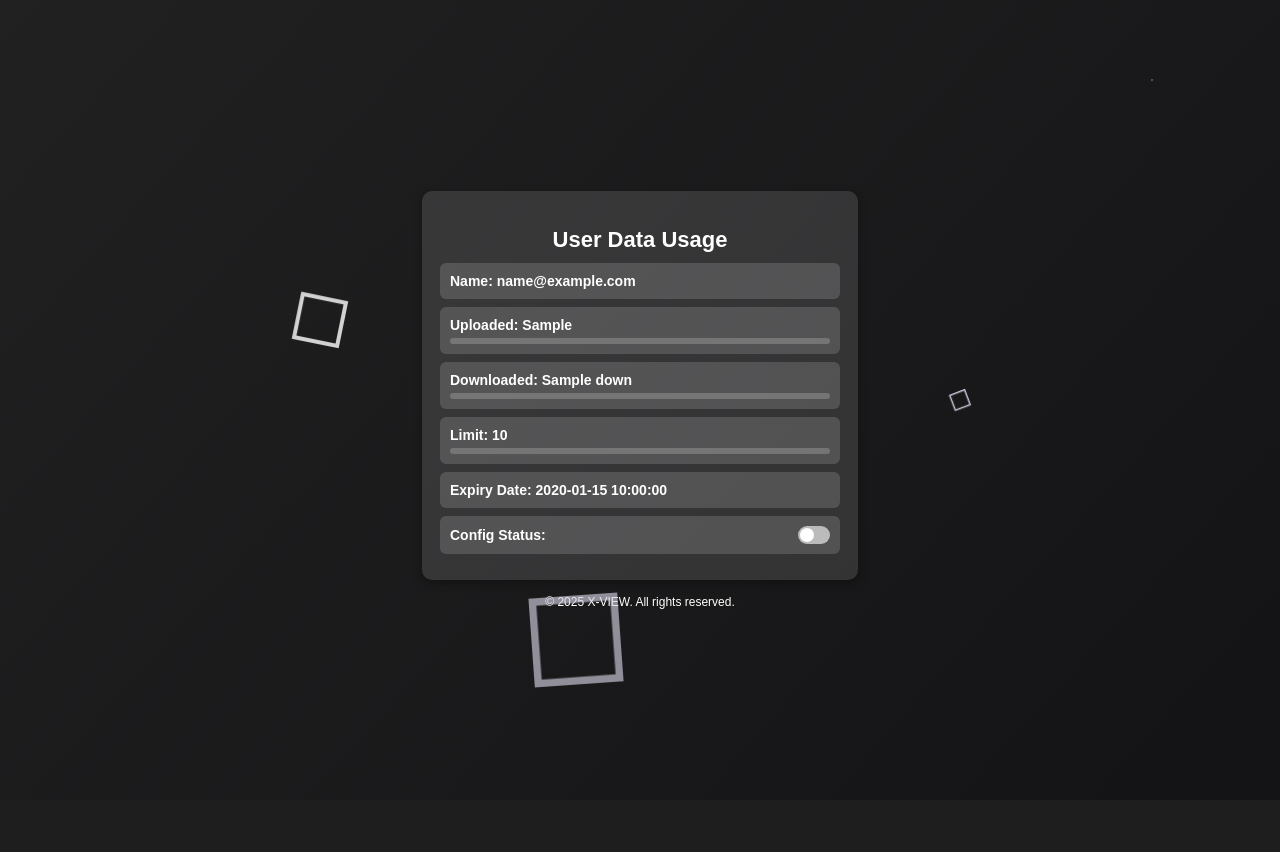
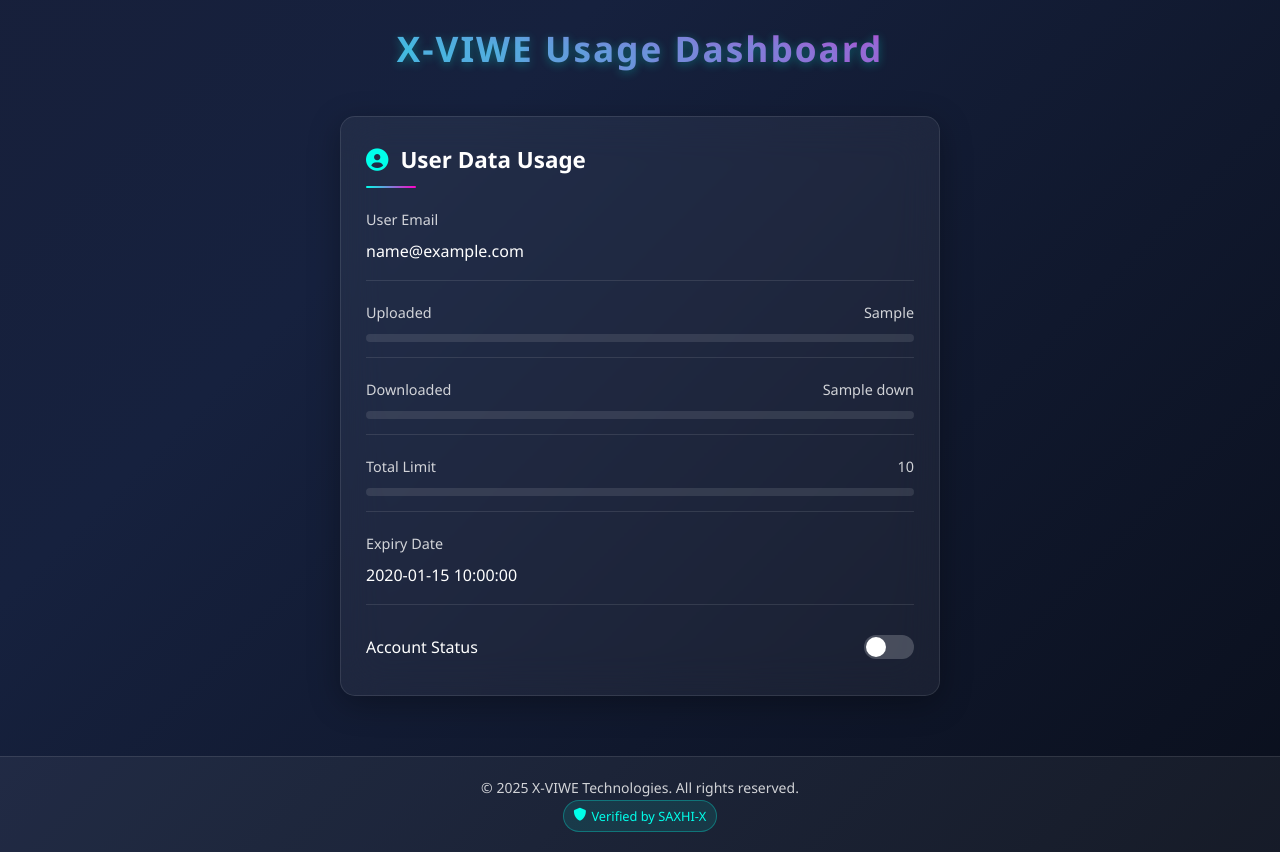
Before and after one commit to SAXHI-X/X-VIWE, a Python web app: template templates/result.html in a window 1280 px wide. Before the commit the page ends 688 px from the top, so only its background shows below. Run offline with Jinja, Linux system fonts and the light colour scheme; the template is opened without the code that fills it: most values are stand-ins (such as "Sample title", 1, 10 or a date in 2020).

Commit message:
Update result.html

```diff
--- a/templates/result.html
+++ b/templates/result.html
@@ -3,259 +3,426 @@
 <head>
     <meta charset="UTF-8">
     <meta name="viewport" content="width=device-width, initial-scale=1.0">
-    <title>X-VIEW USAGE</title>
+    <title>X-VIWE Usage Dashboard</title>
+    <link rel="stylesheet" href="https://cdnjs.cloudflare.com/ajax/libs/font-awesome/6.0.0-beta3/css/all.min.css">
     <style>
-        /* Existing Gradient Background Animation */
+        /* Modern Gradient Background Animation */
         @keyframes gradientAnimation {
             0% { background-position: 0% 50%; }
             50% { background-position: 100% 50%; }
             100% { background-position: 0% 50%; }
         }
 
+        :root {
+            --primary: #00ffea;
+            --secondary: #ff00c7;
+            --success: #00ff7f;
+            --warning: #ffa500;
+            --danger: #ff3860;
+            --text-light: rgba(255, 255, 255, 0.8);
+            --card-bg: rgba(255, 255, 255, 0.05);
+            --card-border: rgba(255, 255, 255, 0.1);
+        }
+
         body {
-            font-family: 'Arial', sans-serif;
-            background: linear-gradient(-45deg, #535153, #26272b, #241f27, #009688);
+            font-family: 'Segoe UI', 'Arial', sans-serif;
+            background: linear-gradient(135deg, #000000, #1a1a2e, #16213e, #000000);
             background-size: 400% 400%;
-            animation: gradientAnimation 10s ease infinite;
+            animation: gradientAnimation 15s ease infinite;
             display: flex;
+            flex-direction: column;
             justify-content: center;
             align-items: center;
-            height: 100vh;
+            min-height: 100vh;
             margin: 0;
             color: white;
-            flex-direction: column;
+            line-height: 1.6;
         }
 
-        .container {
-            background: rgba(255, 255, 255, 0.12);
-            padding: 18px;
-            border-radius: 10px;
-            box-shadow: 0 3px 10px rgba(0, 0, 0, 0.3);
+        /* Header Styling */
+        .header {
             width: 100%;
-            max-width: 400px;
-            text-align: left;
+            padding: 20px 0;
+            text-align: center;
+            position: relative;
         }
 
-        h2 {
-            color: #ffffff;
-            margin-bottom: 10px;
-            font-size: 22px;
-            font-weight: bold;
-            text-align: center;
+        .header h1 {
+            font-size: 2.2rem;
+            font-weight: 900;
+            margin: 0;
+            background: linear-gradient(to right, var(--primary), var(--secondary));
+            -webkit-background-clip: text;
+            background-clip: text;
+            color: transparent;
+            letter-spacing: 2px;
+            text-shadow: 0 2px 10px rgba(0, 255, 234, 0.3);
         }
 
-        .info {
-            background: rgba(255, 255, 255, 0.15);
-            margin: 8px 0;
-            padding: 10px;
-            border-radius: 6px;
-            font-size: 14px;
-            color: #ffffff;
-            font-weight: bold;
+        /* Container Styling */
+        .container {
+            width: 90%;
+            max-width: 600px;
+            padding: 20px;
+            margin-bottom: 20px;
         }
 
+        /* Card Styling */
+        .card {
+            background: var(--card-bg);
+            backdrop-filter: blur(20px);
+            -webkit-backdrop-filter: blur(20px);
+            border: 1px solid var(--card-border);
+            border-radius: 15px;
+            box-shadow: 0 8px 32px rgba(0, 0, 0, 0.3);
+            padding: 25px;
+            transition: all 0.3s ease;
+            position: relative;
+            overflow: hidden;
+        }
+
+        .card::before {
+            content: '';
+            position: absolute;
+            top: -50%;
+            left: -50%;
+            width: 200%;
+            height: 200%;
+            background: linear-gradient(
+                to bottom right,
+                rgba(0, 255, 234, 0.1),
+                rgba(255, 0, 199, 0.1)
+            );
+            transform: rotate(30deg);
+            z-index: -1;
+            opacity: 0;
+            transition: opacity 0.5s ease;
+        }
+
+        .card:hover {
+            transform: translateY(-7px);
+            box-shadow: 0 12px 40px rgba(0, 0, 0, 0.4);
+            border-color: rgba(255, 255, 255, 0.2);
+        }
+
+        .card:hover::before {
+            opacity: 1;
+        }
+
+        /* Card Titles */
+        .card h3 {
+            margin-top: 0;
+            margin-bottom: 20px;
+            font-size: 1.4rem;
+            color: white;
+            display: flex;
+            align-items: center;
+            gap: 12px;
+            font-weight: 600;
+            position: relative;
+            padding-bottom: 10px;
+        }
+
+        .card h3::after {
+            content: '';
+            position: absolute;
+            bottom: 0;
+            left: 0;
+            width: 50px;
+            height: 2px;
+            background: linear-gradient(to right, var(--primary), var(--secondary));
+            border-radius: 2px;
+        }
+
+        .card h3 i {
+            font-size: 1.4rem;
+            color: var(--primary);
+        }
+
+        /* Info Items */
+        .info-item {
+            margin-bottom: 20px;
+            padding-bottom: 15px;
+            border-bottom: 1px solid rgba(255, 255, 255, 0.1);
+        }
+
+        .info-item:last-child {
+            border-bottom: none;
+            margin-bottom: 0;
+            padding-bottom: 0;
+        }
+
+        .info-label {
+            display: flex;
+            justify-content: space-between;
+            align-items: center;
+            margin-bottom: 8px;
+            font-size: 0.9rem;
+            color: var(--text-light);
+        }
+
+        .info-value {
+            font-size: 1rem;
+            font-weight: 500;
+        }
+
+        /* Progress Bars */
         .progress-container {
             width: 100%;
-            background: rgba(255, 255, 255, 0.2);
-            border-radius: 5px;
+            background: rgba(255, 255, 255, 0.1);
+            border-radius: 10px;
             overflow: hidden;
-            margin-top: 5px;
+            margin-top: 10px;
+            height: 8px;
         }
 
         .progress-bar {
-            height: 6px;
+            height: 100%;
             width: 0%;
-            background: #05b00d; /* Default green color */
-            transition: width 1.5s ease-in-out, background-color 0.5s ease;
+            transition: width 1.5s ease-in-out, background 0.5s ease;
+            border-radius: 10px;
+            position: relative;
         }
 
+        .progress-bar::after {
+            content: '';
+            position: absolute;
+            top: 0;
+            left: 0;
+            right: 0;
+            bottom: 0;
+            background: linear-gradient(
+                to right,
+                rgba(255, 255, 255, 0.1),
+                rgba(255, 255, 255, 0.3)
+            );
+            border-radius: 10px;
+            opacity: 0.5;
+        }
+
+        /* Toggle Switch */
         .toggle-container {
             display: flex;
             align-items: center;
             justify-content: space-between;
+            padding: 10px 0;
         }
 
         .toggle {
-            width: 32px;
-            height: 18px;
-            background: #bbb;
+            position: relative;
+            width: 50px;
+            height: 24px;
             border-radius: 20px;
-            position: relative;
+            background: rgba(255, 255, 255, 0.2);
             cursor: pointer;
-            transition: 0.3s;
-        }
-
-        .toggle:before {
-            content: "";
-            position: absolute;
-            width: 14px;
-            height: 14px;
-            background: white;
-            border-radius: 50%;
-            top: 50%;
-            left: 2px;
-            transform: translateY(-50%);
-            transition: 0.3s;
+            transition: all 0.3s ease;
         }
 
         .toggle.active {
-            background: #fa2cfa;
+            background: var(--success);
         }
 
-        .toggle.active:before {
-            left: 16px;
+        .toggle::before {
+            content: '';
+            position: absolute;
+            width: 20px;
+            height: 20px;
+            border-radius: 50%;
+            background: white;
+            top: 2px;
+            left: 2px;
+            transition: all 0.3s ease;
         }
 
-        .footer {
-            font-size: 12px;
-            color: #ffffff;
-            margin-top: 15px;
-            text-align: center;
+        .toggle.active::before {
+            left: 28px;
+            background: white;
         }
 
-        /* ============= New Animation Background ========= */
-        .background {
-            background: linear-gradient(132deg, #3b3b3b, #272627, #0c0c0e);
-            background-size: 400% 400%;
-            animation: Gradient 15s ease infinite;
-            position: fixed;
-            top: 0;
-            left: 0;
-            height: 100vh;
-            width: 100%;
-            z-index: -1;
+        /* Status Indicators */
+        .status-indicator {
+            display: inline-flex;
+            align-items: center;
+            gap: 6px;
+            padding: 4px 10px;
+            border-radius: 20px;
+            font-size: 0.8rem;
+            font-weight: 600;
         }
 
-        .cube {
-            position: absolute;
-            top: 80vh;
-            left: 45vw;
-            width: 10px;
-            height: 10px;
-            border: solid 1px #D7D4E4;
-            transform-origin: top left;
-            transform: scale(0) rotate(0deg) translate(-50%, -50%);
-            animation: cube 12s ease-in forwards infinite;
+        .status-indicator.online {
+            background: rgba(0, 255, 127, 0.1);
+            color: var(--success);
         }
 
-        .cube:nth-child(2n) {
-            border-color: #FFF;
+        .status-indicator.offline {
+            background: rgba(255, 56, 96, 0.1);
+            color: var(--danger);
         }
 
-        .cube:nth-child(2) {
-            animation-delay: 2s;
-            left: 25vw;
-            top: 40vh;
+        .status-indicator::before {
+            content: '';
+            display: inline-block;
+            width: 8px;
+            height: 8px;
+            border-radius: 50%;
         }
 
-        .cube:nth-child(3) {
-            animation-delay: 4s;
-            left: 75vw;
-            top: 50vh;
+        .status-indicator.online::before {
+            background: var(--success);
+            box-shadow: 0 0 8px var(--success);
         }
 
-        .cube:nth-child(4) {
-            animation-delay: 6s;
-            left: 90vw;
-            top: 10vh;
+        .status-indicator.offline::before {
+            background: var(--danger);
+            box-shadow: 0 0 8px var(--danger);
         }
 
-        .cube:nth-child(5) {
-            animation-delay: 8s;
-            left: 10vw;
-            top: 85vh;
+        /* Footer */
+        .footer {
+            font-size: 14px;
+            color: var(--text-light);
+            margin-top: 20px;
+            text-align: center;
+            width: 100%;
+            padding: 20px 0;
+            position: relative;
+            display: flex;
+            flex-direction: column;
+            justify-content: center;
+            align-items: center;
+            gap: 15px;
+            background: rgba(255, 255, 255, 0.05);
+            border-top: 1px solid rgba(255, 255, 255, 0.1);
         }
 
-        .cube:nth-child(6) {
-            animation-delay: 10s;
-            left: 50vw;
-            top: 10vh;
+        .footer p {
+            margin: 0;
         }
 
-        @keyframes Gradient {
-            0% {
-                background-position: 0% 50%;
-            }
-            50% {
-                background-position: 100% 50%;
-            }
-            100% {
-                background-position: 0% 50%;
-            }
+        .verified-badge {
+            display: inline-flex;
+            align-items: center;
+            gap: 5px;
+            background: rgba(0, 255, 234, 0.1);
+            padding: 5px 10px;
+            border-radius: 20px;
+            font-size: 0.8rem;
+            color: var(--primary);
+            border: 1px solid rgba(0, 255, 234, 0.3);
         }
 
-        @keyframes cube {
-            from {
-                transform: scale(0) rotate(0deg) translate(-50%, -50%);
-                opacity: 1;
+        /* Responsive Design */
+        @media (max-width: 768px) {
+            .container {
+                width: 95%;
+                padding: 15px;
             }
-            to {
-                transform: scale(20) rotate(960deg) translate(-50%, -50%);
-                opacity: 0;
+
+            .header h1 {
+                font-size: 1.8rem;
+            }
+
+            .card {
+                padding: 20px;
             }
         }
     </style>
 </head>
 <body>
-    <!-- New Animated Background -->
-    <div class="background"></div>
-    <div class="cube"></div>
-    <div class="cube"></div>
-    <div class="cube"></div>
-    <div class="cube"></div>
-    <div class="cube"></div>
-    <div class="cube"></div>
+    <!-- Header Section -->
+    <div class="header">
+        <h1>X-VIWE Usage Dashboard</h1>
+    </div>
 
-    <!-- Existing Content -->
+    <!-- Main Content -->
     <div class="container">
-        <h2>User Data Usage</h2>
-        <div class="info">Name: {{ email }}</div>
-        <div class="info">Uploaded: {{ up }}
+        <div class="card">
+            <h3><i class="fas fa-user-circle"></i>User Data Usage</h3>
+
+            <div class="info-item">
+                <div class="info-label">
+                    <span>User Email</span>
+                </div>
+                <div class="info-value">{{ email }}</div>
+            </div>
+
+            <div class="info-item">
+                <div class="info-label">
+                    <span>Uploaded</span>
+                    <span>{{ up }}</span>
+                </div>
                 <div class="progress-container">
                     <div class="progress-bar" id="uploaded-bar"></div>
                 </div>
             </div>
-        <div class="info">Downloaded: {{ down }}
+
+            <div class="info-item">
+                <div class="info-label">
+                    <span>Downloaded</span>
+                    <span>{{ down }}</span>
+                </div>
                 <div class="progress-container">
                     <div class="progress-bar" id="downloaded-bar"></div>
                 </div>
             </div>
-        <div class="info">Limit: {{ total }}
+
+            <div class="info-item">
+                <div class="info-label">
+                    <span>Total Limit</span>
+                    <span>{{ total }}</span>
+                </div>
                 <div class="progress-container">
                     <div class="progress-bar" id="limit-bar"></div>
                 </div>
             </div>
-        <div class="info">Expiry Date: {{ expiry_date }}</div>
-        <div class="info toggle-container">
-            <span>Config Status:</span>
+
+            <div class="info-item">
+                <div class="info-label">
+                    <span>Expiry Date</span>
+                </div>
+                <div class="info-value">{{ expiry_date }}</div>
+            </div>
+
+            <div class="info-item">
+                <div class="toggle-container">
+                    <span>Account Status</span>
                     <div class="toggle" id="config-toggle"></div>
                 </div>
             </div>
+        </div>
+    </div>
 
+    <!-- Footer -->
     <div class="footer">
-        &copy; 2025 X-VIEW. All rights reserved.
+        <div>
+            <p>© 2025 X-VIWE Technologies. All rights reserved.</p>
+            <span class="verified-badge">
+                <i class="fas fa-shield-alt"></i> Verified by SAXHI-X
+            </span>
+        </div>
     </div>
 
     <script>
         document.addEventListener("DOMContentLoaded", function () {
             function parseValue(value) {
-                if (!value) return 0; // Handle empty or undefined values
+                if (!value) return 0;
                 return parseFloat(value.replace(/[^\d.]/g, '')) || 0;
             }
 
             function convertToMB(value, unit) {
-                if (!unit) return value; // Assume MB if no unit is provided
+                if (!unit) return value;
                 if (unit.includes("GB")) {
-                    return value * 1024; // Convert GB to MB
+                    return value * 1024;
                 } else if (unit.includes("KB")) {
-                    return value / 1024; // Convert KB to MB
+                    return value / 1024;
                 } else {
-                    return value; // Assume MB
+                    return value;
                 }
             }
 
             // Extract units from the Flask variables
-            let uploadedUnit = "{{ up }}".replace(/[^a-zA-Z]/g, ''); // Extract "MB", "GB", etc.
+            let uploadedUnit = "{{ up }}".replace(/[^a-zA-Z]/g, '');
             let downloadedUnit = "{{ down }}".replace(/[^a-zA-Z]/g, '');
             let totalLimitUnit = "{{ total }}".replace(/[^a-zA-Z]/g, '');
 
@@ -274,25 +441,23 @@
 
             function setProgressBarColor(progressBar, percentage) {
                 if (percentage <= 50) {
-                    progressBar.style.backgroundColor = "#05B031"; // Green
+                    progressBar.style.backgroundColor = "var(--success)";
                 } else if (percentage <= 80) {
-                    progressBar.style.backgroundColor = "#FFD700"; // Yellow
+                    progressBar.style.backgroundColor = "var(--warning)";
                 } else if (percentage <= 98) {
-                    progressBar.style.backgroundColor = "#FFA500"; // Orange
+                    progressBar.style.backgroundColor = "#FFA500";
                 } else {
-                    progressBar.style.backgroundColor = "#FF0000"; // Red
+                    progressBar.style.backgroundColor = "var(--danger)";
                 }
             }
 
             function animateProgressBar(id, value, max) {
                 let progressBar = document.getElementById(id);
-                if (!progressBar) {
-                    console.error(`Element with ID ${id} not found.`);
-                    return;
-                }
-                let percentage = (value / max) * 100; // Calculate percentage
-                progressBar.style.width = percentage + "%"; // Set width
-                setProgressBarColor(progressBar, percentage); // Set color
+                if (!progressBar) return;
+
+                let percentage = (value / max) * 100;
+                progressBar.style.width = percentage + "%";
+                setProgressBarColor(progressBar, percentage);
             }
 
             // Animate progress bars based on usage
@@ -308,23 +473,18 @@
             let configStatus = "{{ user_status }}".trim().toLowerCase() === "enabled";
 
             let toggle = document.getElementById("config-toggle");
-            if (!toggle) {
-                console.error("Element with ID config-toggle not found.");
-            } else {
+            if (toggle) {
                 // Set initial toggle state
                 if (configStatus) {
                     toggle.classList.add("active");
-                } else {
-                    toggle.classList.remove("active");
                 }
 
                 // Add click event listener to toggle
                 toggle.addEventListener("click", function () {
                     this.classList.toggle("active");
                     let newStatus = this.classList.contains("active");
-                    console.log("New status:", newStatus);
 
-                    // Send new status to the server (optional)
+                    // Send new status to the server
                     fetch("/update-status", {
                         method: "POST",
                         headers: {
@@ -341,12 +501,6 @@
                     });
                 });
             }
-
-            // Debugging: Log values to the console
-            console.log("Uploaded: {{ up }}", uploaded);
-            console.log("Downloaded: {{ down }}", downloaded);
-            console.log("Total Limit: {{ total }}", totalLimit);
-            console.log("User Status: {{ user_status }}", configStatus);
         });
     </script>
 </body>
```
Lines whose indentation alone changed are shown as unchanged.
